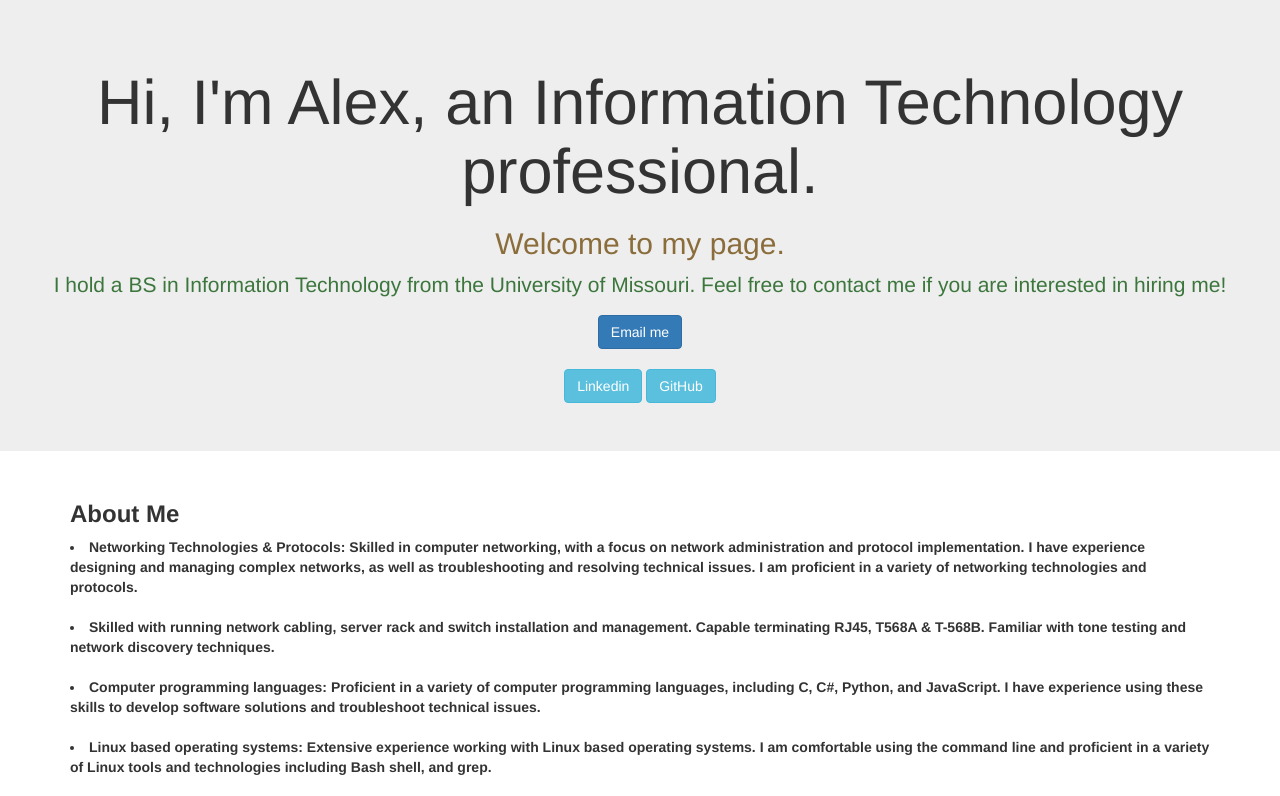
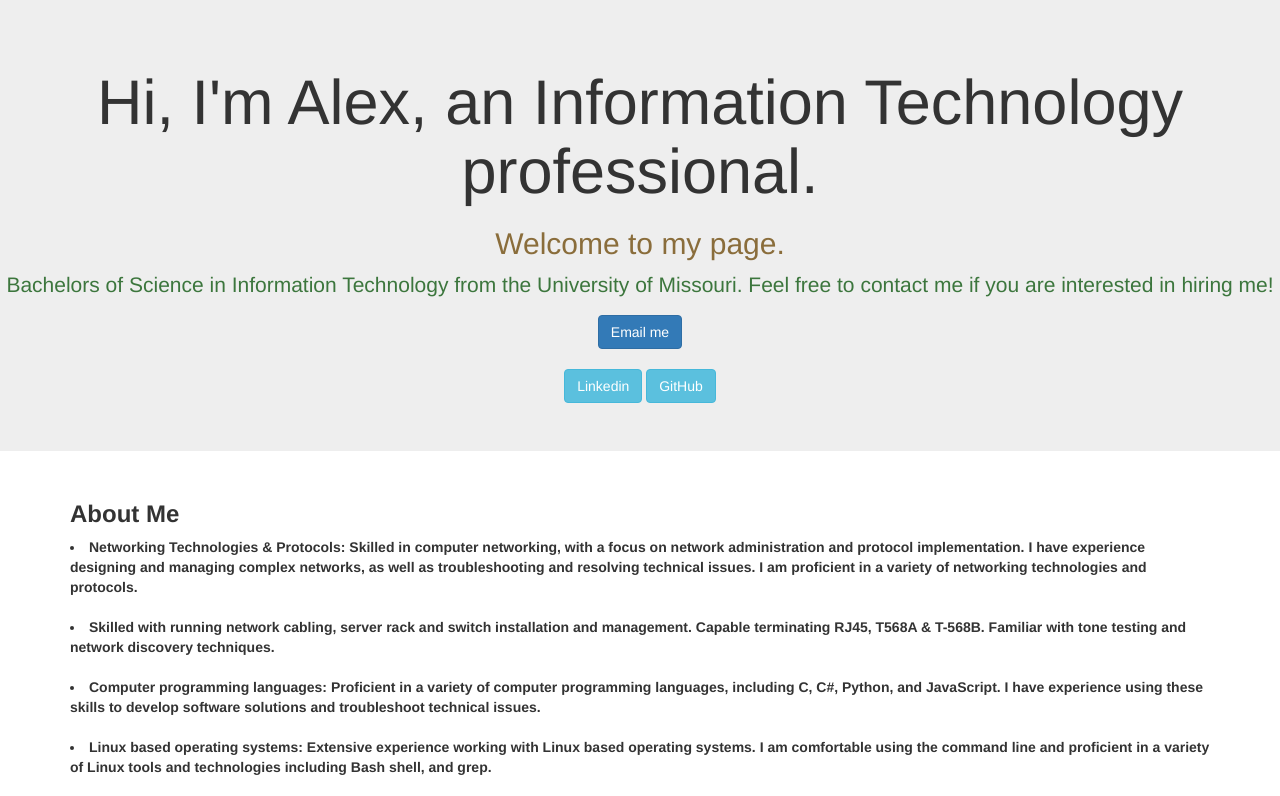
Before and after one commit to Krad1e/WebDev, a plain HTML site: page index.html in a window 1280 px wide. Shown: the top 796 px of the page. Drawn offline with nearby package versions, Linux system fonts and the light colour scheme.

Commit message:
Update index.html
minor change

```diff
--- a/index.html
+++ b/index.html
@@ -12,7 +12,7 @@
 <div class="jumbotron text-center">
   <h1 >Hi, I'm Alex, an Information Technology professional.</h1>
   <h2 class="text-warning"> Welcome to my page.</h2>
-  <p class="text-success">I hold a BS in Information Technology from the University of Missouri. Feel free to contact me if you are interested in hiring me!</p>
+  <p class="text-success">Bachelors of Science in Information Technology from the University of Missouri. Feel free to contact me if you are interested in hiring me!</p>
   <a href = "mailto: contact.alexbrousse@gmail.com"><button type ="button" class ="btn btn-primary">Email me</button>
   <br><br>
   <a href= "https://www.linkedin.com/in/alex-brousse/"><button type ="button" class ="btn btn-info">Linkedin</button>
@@ -23,7 +23,7 @@
   <div class = "column">
     <h3><b>About Me</b></h3>
   <li><b>Networking Technologies & Protocols:
-    Skilled in computer networking, with a focus on network administration and protocol implementation. I have experience designing and managing complex networks, as well as troubleshooting and resolving technical issues. I am proficient in a variety of networking technologies and protocols.</b> </li>
+    Skilled in computer networking, with a focus on network administration and protocol implementation. I have experience designing and managing complex networks, as well as troubleshooting and resolving technical issues. I am proficient in a variety of networking technologies and protocols.</b></li>
     <br>
   <li><b>Skilled with running network cabling, server rack and switch installation and management. Capable terminating RJ45, T568A & T-568B. Familiar with tone testing and network discovery techniques.</b></li>
     <br>
```
